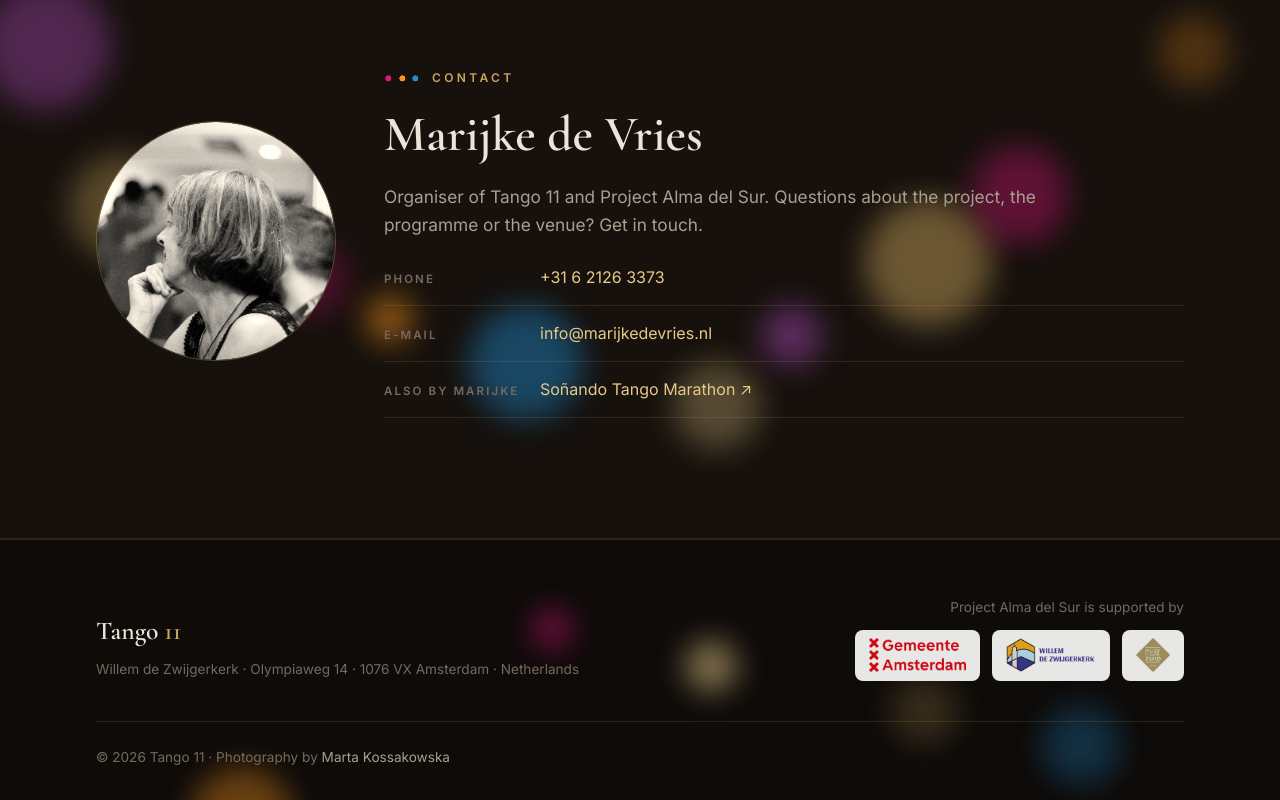
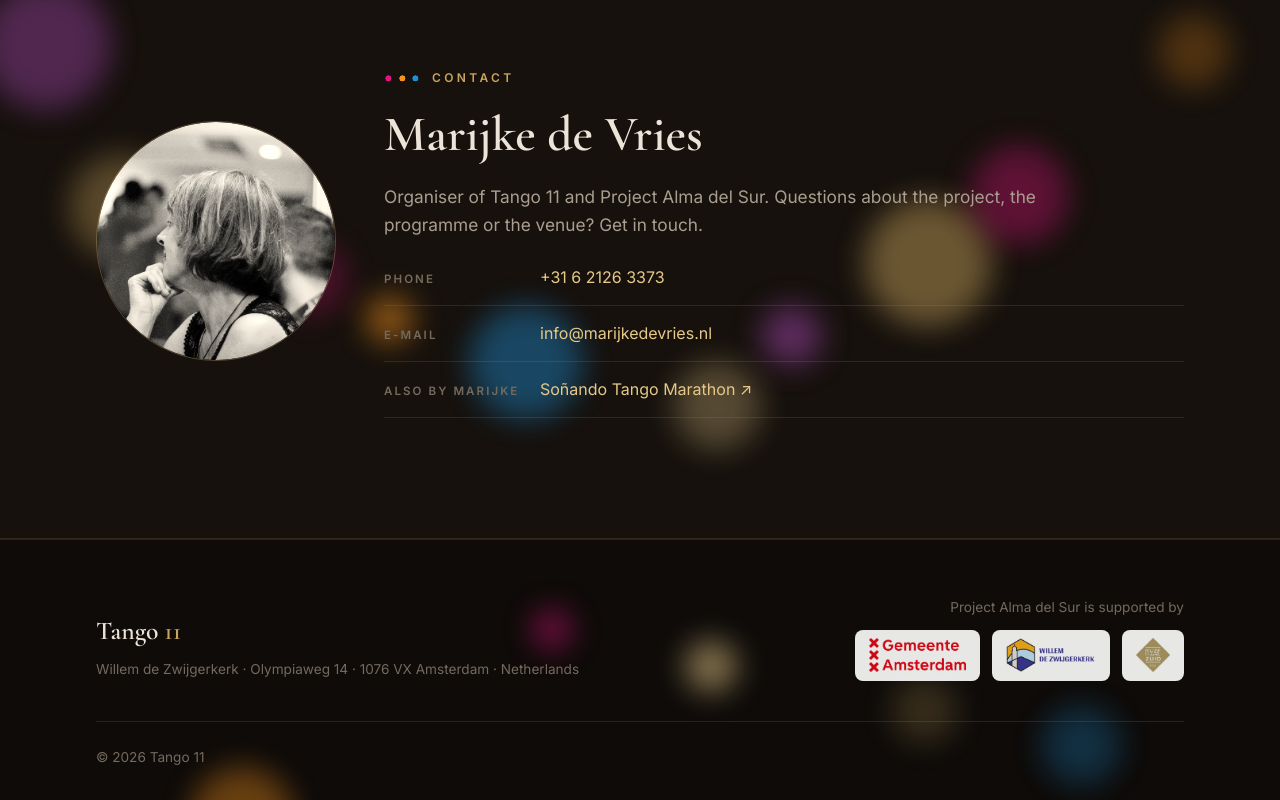
Before and after one commit to Ghostyfied/Tango11, a Vue app: page / in a window 1280 px wide. Shown: the part 4673-5473 px from the top of the page. Built offline with nearby package versions, Linux system fonts and the light colour scheme.

Commit message:
Remove photography credit from the footer
Co-Authored-By: Claude Fable 5 <noreply@anthropic.com>
Claude-Session: https://claude.ai/code/session_01PxPtS1UJLmzb9Vg8HWRtzp

```diff
--- a/src/components/SiteFooter.vue
+++ b/src/components/SiteFooter.vue
@@ -37,10 +37,7 @@ const year = new Date().getFullYear()
     </div>
 
     <div class="container footer-bottom">
-      <p class="footer-muted">
-        © {{ year }} {{ site.name }} · Photography by
-        <a href="https://hrum.nl" target="_blank" rel="noopener">Marta Kossakowska</a>
-      </p>
+      <p class="footer-muted">© {{ year }} {{ site.name }}</p>
     </div>
   </footer>
 </template>
```
